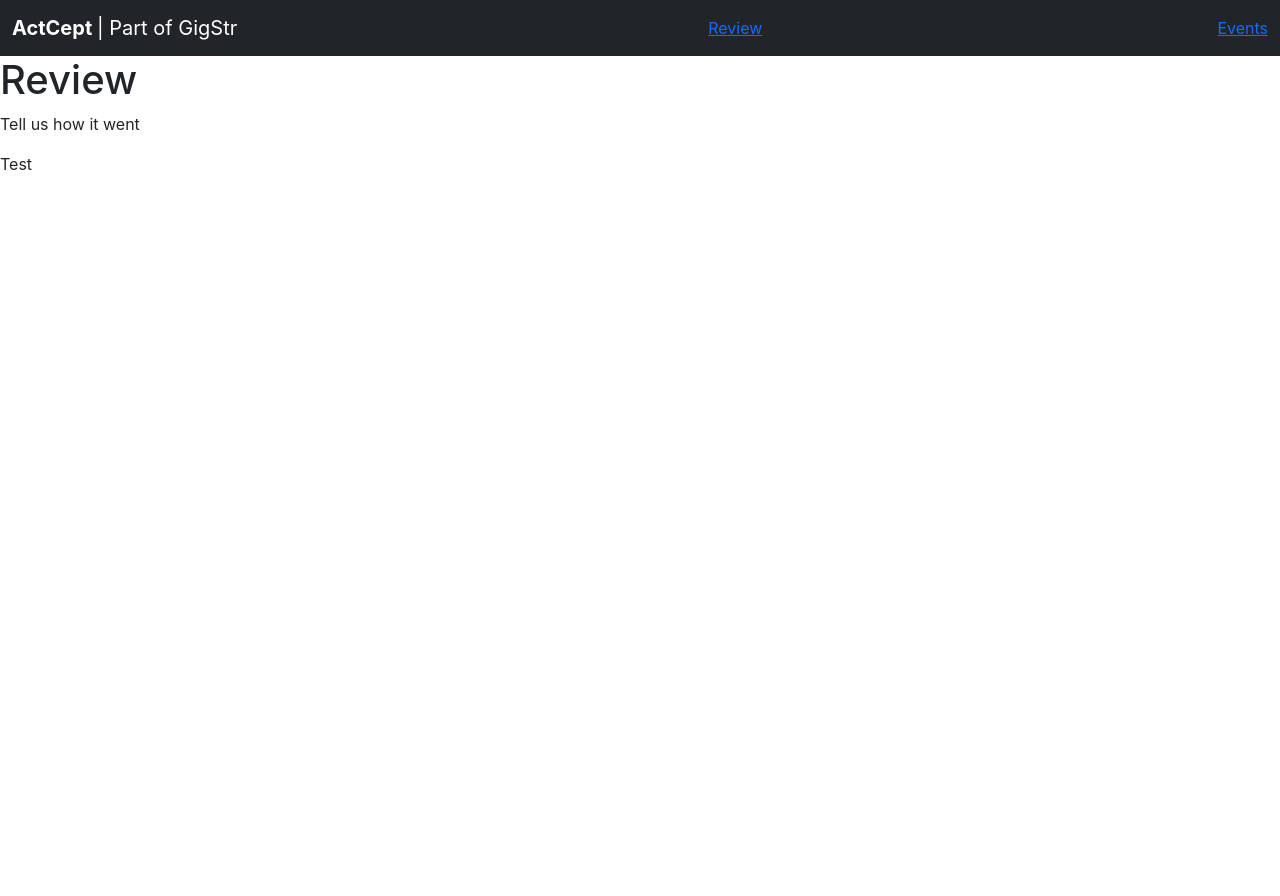
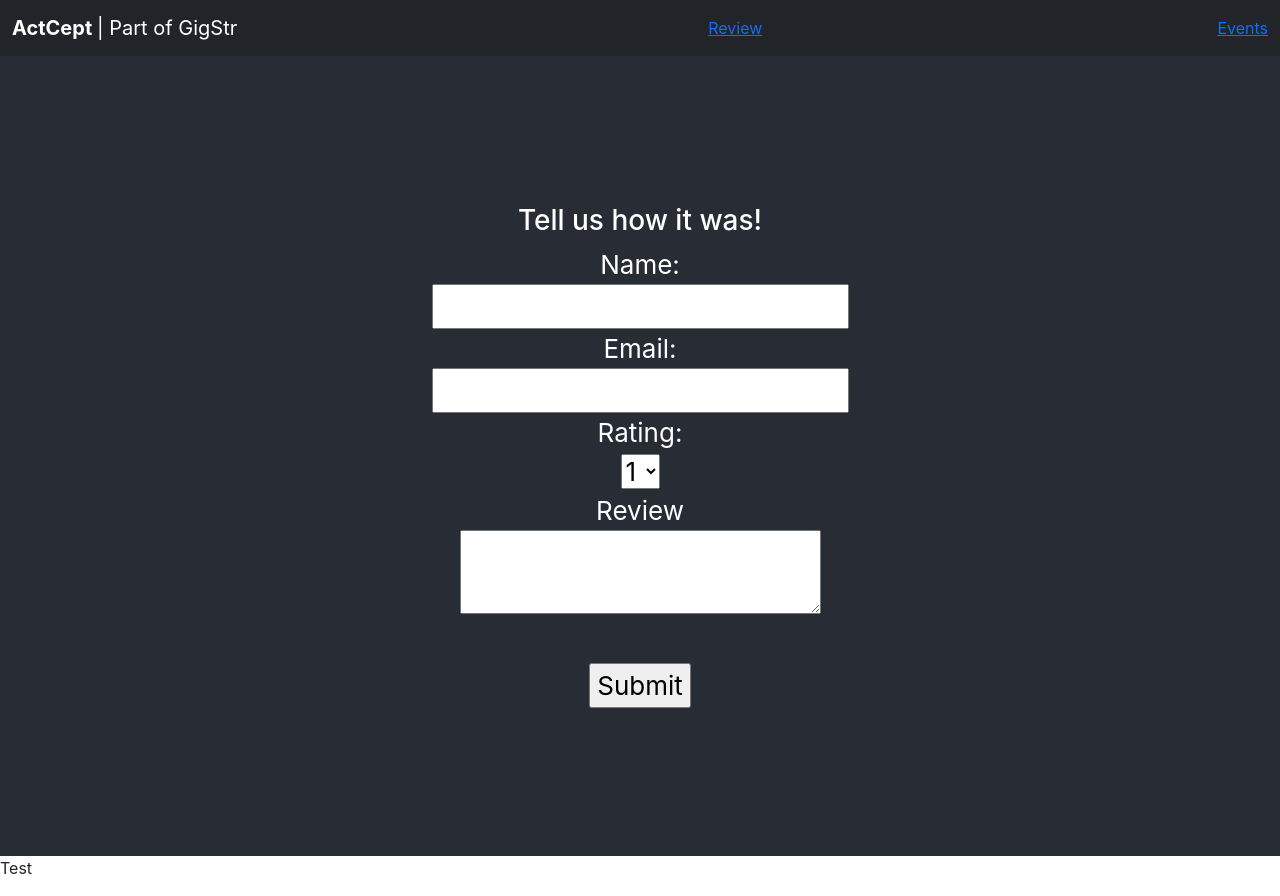
Before and after one commit to School-Of-Tech-Futures-UK/ActCept2, a React (Create React App) app in the folder actcept/: page /reviews in a window 1280 px wide. Before the commit the page ends 800 px from the top, so only its background shows below. Built offline with nearby package versions, Linux system fonts and the light colour scheme.

Commit message:
Added reviews front-end

```diff
--- a/actcept/src/Components/review.jsx
+++ b/actcept/src/Components/review.jsx
@@ -1,10 +1,64 @@
-const Review = () => {
-    return <>
-    <div class="bgImage">
-        <h1> Review </h1>
-        <p> Tell us how it went</p>
-    </div>
-    </>
+import { useEffect, useState } from "react";
+import ReactDOM from 'react-dom';
+import '../App.css';
+
+function Review() {
+	const [name , setName] = useState('');
+	const [email , setEmail] = useState('');
+    const [rating, setRating] = useState(1);
+    const [review, setReview] = useState('');
+
+
+	const getName =(e)=>{
+	setName(e.target.value);
+	}
+
+	const getEmail =(e)=>{
+	setEmail(e.target.value);
+	}
+
+    const getRating = (e) => {
+        setRating(e.target.value);
+    }
+
+    const getReview = (e) => {
+        setReview(e.target.value);
+    }
+	//e.preventDefault();
+
+
+return (
+	<div className="App">
+	<header className="App-header">
+	<form >
+        {/* <onSubmit={(e) => {handleSubmit(e)}}> */}
+
+	<h3> Tell us how it was! </h3>
+		<label >
+		Name:
+		</label><br/>
+		<input type="text" value={name} required onChange={(e) => (getName(e))} /><br/>
+		<label>
+		Email:
+		</label><br/>
+		<input type="email" value={email} required onChange={(e)=> (getEmail(e))} /><br/>
+        <label>
+            Rating:
+        </label> <br/>
+        <select name="rating" id="rating" value={rating} required onChange={(e) => (getRating(e))} >
+        <option value="1">1</option>
+        <option value="2">2</option>
+        <option value="3">3</option>
+        <option value="4">4</option>
+        <option value="5">5</option>
+        </select> <br/>
+        <label> Review </label><br/>
+        <textarea type="text" value={review} required onChange={(e) => (getReview(e))} /><br/> <br/>
+		<input type="submit" value="Submit"/>
+	</form>
+	</header>
+	</div>
+);
 }
 
 export default Review;
```
